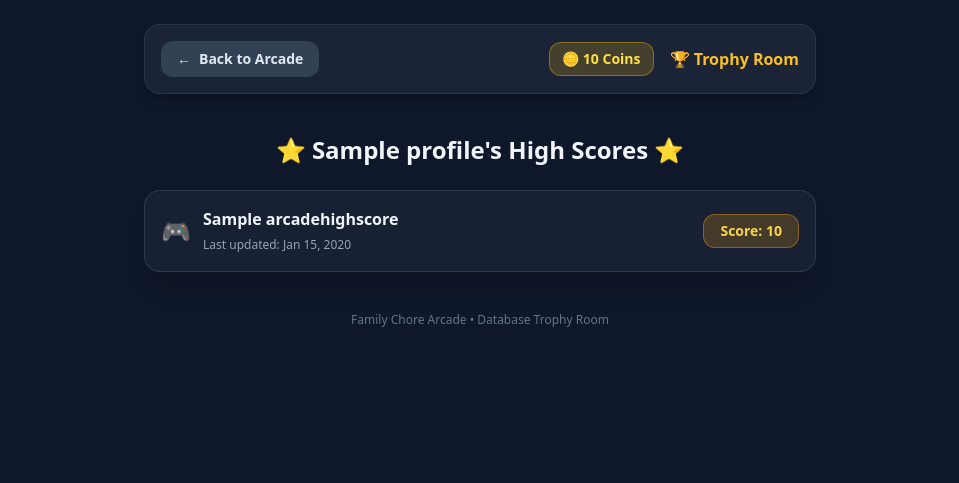
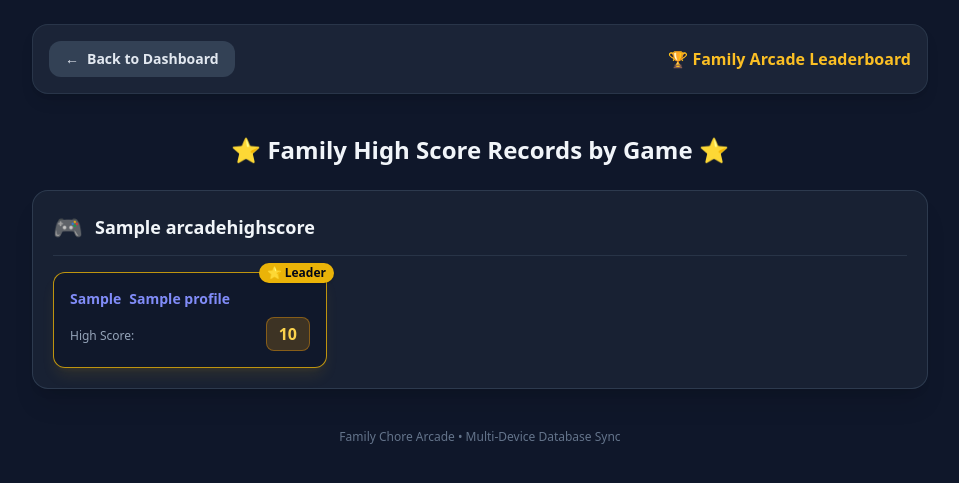
Before and after one commit to bryangerlach/family_chore_app, a Django app: page /child/1/arcade/scores/ in a window 1280 px wide. Shown: the top 483 px of the page, without its empty margins (160-1119 px from the left). Run offline with Django 5.2, Linux system fonts and the light colour scheme; tables that the repository leaves empty hold one stand-in row (values such as "Sample post"); some libraries are stand-ins or nearby versions.

Commit message:
show all scores

```diff
--- a/chores/models.py
+++ b/chores/models.py
@@ -263,5 +263,7 @@ class ParentNotificationConfig(models.Model):
     notify_reward_requested = models.BooleanField(default=True, help_text="Notify when a child requests a reward")
     notify_quiz_completed = models.BooleanField(default=False, help_text="Notify on quiz activity")
 
+    show_shared_leaderboard = models.BooleanField(default=True, help_text="Allow children to see each other's scores in the arcade")
+
     def __str__(self):
         return f"Notification Config for {self.parent.name}"
--- a/chores/templates/chores/arcade_hub.html
+++ b/chores/templates/chores/arcade_hub.html
@@ -10,7 +10,7 @@
 
     <!-- Top Header -->
     <div class="max-w-4xl mx-w-full w-full mx-auto flex justify-between items-center bg-slate-800/80 border border-slate-700/60 p-4 rounded-2xl shadow-lg">
-        <a href="{% url 'child_dashboard' profile.id %}" class="bg-slate-700 hover:bg-slate-600 text-slate-200 px-4 py-2 rounded-xl text-sm font-bold transition flex items-center gap-2">
+        <a href="{{ back_url }}" class="bg-slate-700 hover:bg-slate-600 text-slate-200 px-4 py-2 rounded-xl text-sm font-bold transition flex items-center gap-2">
             <span>←</span> Back to Dashboard
         </a>
         <div class="flex items-center gap-4">
--- a/chores/templates/chores/parent_leaderboard.html
+++ b/chores/templates/chores/arcade_leaderboard.html
@@ -8,10 +8,9 @@
 </head>
 <body class="bg-slate-900 text-slate-100 min-h-screen flex flex-col justify-start p-6">
 
-    <!-- Top Header -->
     <div class="max-w-4xl w-full mx-auto flex justify-between items-center bg-slate-800/80 border border-slate-700/60 p-4 rounded-2xl shadow-lg">
-        <a href="{% url 'parent_dashboard' %}" class="bg-slate-700 hover:bg-slate-600 text-slate-200 px-4 py-2 rounded-xl text-sm font-bold transition flex items-center gap-2">
-            <span>←</span> Back to Parent Dashboard
+        <a href="{{ dashboard_url }}" class="bg-slate-700 hover:bg-slate-600 text-slate-200 px-4 py-2 rounded-xl text-sm font-bold transition flex items-center gap-2">
+            <span>←</span> Back to Dashboard
         </a>
         <div class="flex items-center gap-3">
             <span class="font-bold text-amber-400">🏆 Family Arcade Leaderboard</span>
@@ -31,8 +30,18 @@
 
                 <div class="grid grid-cols-1 sm:grid-cols-2 md:grid-cols-3 gap-4">
                     {% for item in game.child_scores %}
-                        <div class="bg-slate-900/80 border border-slate-700/60 p-4 rounded-xl flex flex-col justify-between">
-                            <span class="font-bold text-indigo-400 text-sm mb-2">{{ item.child.name }}</span>
+                        <div class="bg-slate-900/80 border {% if item.is_leader %}border-yellow-500/80 shadow-lg shadow-yellow-500/10{% else %}border-slate-700/60{% endif %} p-4 rounded-xl flex flex-col justify-between relative">
+
+                            <!-- Leader Star Badge -->
+                            {% if item.is_leader and item.score != '---' %}
+                                <span class="absolute -top-2.5 -right-2 bg-yellow-500 text-slate-950 font-extrabold text-xs px-2 py-0.5 rounded-full shadow flex items-center gap-1">
+                                    ⭐ Leader
+                                </span>
+                            {% endif %}
+
+                            <span class="font-bold text-indigo-400 text-sm mb-2 flex items-center gap-2">
+                                <span>{{ item.child.emoji }}</span> {{ item.child.name }}
+                            </span>
                             <div class="flex items-baseline justify-between">
                                 <span class="text-xs text-slate-400">High Score:</span>
                                 <span class="bg-amber-500/20 border border-amber-500/40 text-amber-300 font-extrabold px-3 py-1 rounded-lg text-base">
--- a/chores/templates/chores/parent_dashboard.html
+++ b/chores/templates/chores/parent_dashboard.html
@@ -16,6 +16,9 @@
                 <p class="text-xs text-slate-400 mt-1">Manage family chores, rewards, quizzes, and approvals in one place.</p>
             </div>
             <div class="flex items-center gap-3">
+                <a href="{% url 'arcade_hub' parent_profile_id %}" class="bg-indigo-600 hover:bg-indigo-500 text-white font-bold px-4 py-2 rounded-xl text-xs shadow transition">
+                    🎮
+                </a>
                 <a href="{% url 'parent_dashboard' %}" class="bg-slate-700 hover:bg-slate-600 border border-slate-600 px-3.5 py-2 rounded-xl text-xs sm:text-sm font-medium text-slate-300 transition flex items-center gap-1" title="Refresh Dashboard">
                     🔄
                 </a>
@@ -98,9 +101,6 @@
                                 <div class="flex items-center gap-2">
                                      <a href="{% url 'child_dashboard' cs.child.id %}" class="bg-slate-700 hover:bg-slate-600 text-slate-200 px-3 py-1.5 rounded-xl text-xs font-bold transition">
                                         Dashboard →
-                                    </a>
-                                    <a href="{% url 'parent_arcade_leaderboard' %}" class="bg-amber-500/20 hover:bg-amber-500/30 border border-amber-500/40 text-amber-300 px-3 py-1.5 rounded-xl text-xs font-bold transition">
-                                        🏆 Scores
                                     </a>
                                     <!-- Star Count links directly to Star Ledger -->
                                     <a href="{% url 'child_star_history' cs.child.id %}" class="bg-amber-500/20 hover:bg-amber-500/30 border border-amber-500/40 text-amber-300 px-3 py-1.5 rounded-xl text-xs font-bold transition flex items-center gap-1 shadow" title="View Star Ledger">
--- a/chores/views.py
+++ b/chores/views.py
@@ -352,6 +352,7 @@ def parent_login(request):
 
         if parent_profile:
             request.session['is_parent_authenticated'] = True
+            request.session['parent_profile_id'] = parent_profile.id
             return redirect('parent_dashboard')
         else:
             error = "Incorrect PIN. Try again."
@@ -367,6 +368,16 @@ def parent_logout(request):
 def parent_dashboard(request):
     if not request.session.get('is_parent_authenticated'):
         return redirect('parent_login')
+
+    parent_profile_id = request.session.get('parent_profile_id')
+    if not parent_profile_id:
+        parent_profile = Profile.objects.filter(user_type='parent').first()
+        if parent_profile:
+            parent_profile_id = parent_profile.id
+            request.session['parent_profile_id'] = parent_profile_id
+
+    print("profile")
+    print(parent_profile_id)
 
     today = timezone.localdate()
     python_wd = today.weekday()
@@ -442,6 +453,7 @@ def parent_dashboard(request):
         'profiles': Profile.objects.all(),
         'quiz_questions': QuizQuestion.objects.all(),
         'coin_items': CoinStoreItem.objects.all(),
+        'parent_profile_id': parent_profile_id
     })
 
 
@@ -879,14 +891,21 @@ def delete_coin_store_item(request, item_id):
 
 
 def arcade_hub(request, profile_id):
-    profile = get_object_or_404(Profile, id=profile_id, user_type='child')
+    profile = get_object_or_404(Profile, id=profile_id)
+
+    if profile.user_type == 'parent':
+        back_url = reverse('parent_dashboard')
+    else:
+        back_url = reverse('child_dashboard', args=[profile.id])
+
     return render(request, 'chores/arcade_hub.html', {
         'profile': profile,
         'coin_balance': profile.get_coin_balance(),
+        'back_url': back_url,
     })
 
 def arcade_star_dash(request, profile_id):
-    profile = get_object_or_404(Profile, id=profile_id, user_type='child')
+    profile = get_object_or_404(Profile, id=profile_id)
     hs = ArcadeHighScore.objects.filter(child=profile, game_key='star_dash').first()
     return render(request, 'chores/arcade_dash.html', {
         'profile': profile,
@@ -895,7 +914,7 @@ def arcade_star_dash(request, profile_id):
     })
 
 def arcade_star_catcher(request, profile_id):
-    profile = get_object_or_404(Profile, id=profile_id, user_type='child')
+    profile = get_object_or_404(Profile, id=profile_id)
     hs = ArcadeHighScore.objects.filter(child=profile, game_key='star_catcher').first()
     return render(request, 'chores/arcade_catcher.html', {
         'profile': profile,
@@ -917,7 +936,7 @@ def arcade_bonus(request, profile_id):
     return JsonResponse({'status': 'success', 'new_balance': profile.get_coin_balance()})
 
 def arcade_balloon_pop(request, profile_id):
-    profile = get_object_or_404(Profile, id=profile_id, user_type='child')
+    profile = get_object_or_404(Profile, id=profile_id)
     hs = ArcadeHighScore.objects.filter(child=profile, game_key='balloon_pop').first()
     return render(request, 'chores/arcade_balloon.html', {
         'profile': profile,
@@ -926,7 +945,7 @@ def arcade_balloon_pop(request, profile_id):
     })
 
 def arcade_math_monster(request, profile_id):
-    profile = get_object_or_404(Profile, id=profile_id, user_type='child')
+    profile = get_object_or_404(Profile, id=profile_id)
     hs = ArcadeHighScore.objects.filter(child=profile, game_key='math_monster').first()
     return render(request, 'chores/arcade_math.html', {
         'profile': profile,
@@ -935,7 +954,7 @@ def arcade_math_monster(request, profile_id):
     })
 
 def arcade_memory_match(request, profile_id):
-    profile = get_object_or_404(Profile, id=profile_id, user_type='child')
+    profile = get_object_or_404(Profile, id=profile_id)
 
     hs_1 = ArcadeHighScore.objects.filter(child=profile, game_key='memory_match_1').first()
     hs_2 = ArcadeHighScore.objects.filter(child=profile, game_key='memory_match_2').first()
@@ -949,7 +968,7 @@ def arcade_memory_match(request, profile_id):
 
 @require_POST
 def submit_arcade_score(request, profile_id):
-    profile = get_object_or_404(Profile, id=profile_id, user_type='child')
+    profile = get_object_or_404(Profile, id=profile_id)
     try:
         data = json.loads(request.body)
         game_key = data.get('game_key')
@@ -1000,20 +1019,79 @@ def submit_arcade_score(request, profile_id):
     })
 
 def arcade_high_scores_view(request, profile_id):
-    profile = get_object_or_404(Profile, id=profile_id, user_type='child')
-    scores = ArcadeHighScore.objects.filter(child=profile).order_by('-updated_at')
+    profile = get_object_or_404(Profile, id=profile_id)
 
-    return render(request, 'chores/arcade_scores.html', {
-        'profile': profile,
-        'scores': scores,
-        'coin_balance': profile.get_coin_balance(),
-    })
+    if profile.user_type == 'parent':
+        dashboard_url = reverse('parent_dashboard')
+    else:
+        dashboard_url = reverse('child_dashboard', args=[profile.id])
+
+    config = ParentNotificationConfig.objects.first()
+    show_shared = config.show_shared_leaderboard if config else True
+
+    if show_shared or profile.user_type == 'parent':
+        players = Profile.objects.all()
+        all_scores = ArcadeHighScore.objects.select_related('child').all()
+        unique_games = all_scores.values('game_key', 'game_title').distinct()
+        score_map = {(s.game_key, s.child_id): s for s in all_scores}
+
+        leaderboard_data = []
+        for game in unique_games:
+            game_key = game['game_key']
+            game_title = game['game_title']
+            is_memory_match = ('memory' in game_key.lower())
+            default_score = 999 if is_memory_match else '---'
+
+            # First, gather scores for this game to find the winning benchmark
+            valid_scores = []
+            for player in players:
+                score_obj = score_map.get((game_key, player.id))
+                if score_obj:
+                    valid_scores.append(score_obj.score)
+
+            # Determine the best score value (lowest for memory, highest for others)
+            best_score = None
+            if valid_scores:
+                best_score = min(valid_scores) if is_memory_match else max(valid_scores)
+
+            row = {'game_key': game_key, 'game_title': game_title, 'child_scores': []}
+            for player in players:
+                score_obj = score_map.get((game_key, player.id))
+                score_val = score_obj.score if score_obj else default_score
+
+                # Check if this player holds the top record
+                is_leader = (best_score is not None and score_val == best_score)
+
+                row['child_scores'].append({
+                    'child': player,
+                    'score': score_val,
+                    'is_leader': is_leader, # <-- Flag leader
+                    'updated_at': score_obj.updated_at if score_obj else None
+                })
+            leaderboard_data.append(row)
+
+        return render(request, 'chores/arcade_leaderboard.html', {
+            'profile': profile,
+            'coin_balance': profile.get_coin_balance(),
+            'leaderboard_data': leaderboard_data,
+            'dashboard_url': dashboard_url,
+            'is_shared_view': True,
+        })
+    else:
+        scores = ArcadeHighScore.objects.filter(child=profile).order_by('-updated_at')
+        return render(request, 'chores/arcade_scores.html', {
+            'profile': profile,
+            'scores': scores,
+            'coin_balance': profile.get_coin_balance(),
+            'dashboard_url': dashboard_url,
+            'is_shared_view': False,
+        })
 
 def parent_arcade_leaderboard(request):
     if not request.session.get('is_parent_authenticated'):
         return redirect('parent_login')
 
-    children = Profile.objects.filter(user_type='child')
+    children = Profile.objects.filter()
 
     # Fetch all database high scores
     all_scores = ArcadeHighScore.objects.select_related('child').all()
@@ -1045,7 +1123,7 @@ def parent_arcade_leaderboard(request):
             })
         leaderboard_data.append(row)
 
-    return render(request, 'chores/parent_leaderboard.html', {
+    return render(request, 'chores/arcade_leaderboard.html', {
         'children': children,
         'leaderboard_data': leaderboard_data,
     })
@@ -1099,7 +1177,7 @@ def pet_action_clean(request, profile_id):
     })
 
 def arcade_number_runner(request, profile_id):
-    profile = get_object_or_404(Profile, id=profile_id, user_type='child')
+    profile = get_object_or_404(Profile, id=profile_id)
 
     # Fetch high score from database
     high_score_obj = ArcadeHighScore.objects.filter(child=profile, game_key='number_runner').first()
@@ -1112,7 +1190,7 @@ def arcade_number_runner(request, profile_id):
     })
 
 def arcade_fireworks(request, profile_id):
-    profile = get_object_or_404(Profile, id=profile_id, user_type='child')
+    profile = get_object_or_404(Profile, id=profile_id)
     hs = ArcadeHighScore.objects.filter(child=profile, game_key='star_fireworks').first()
     return render(request, 'chores/arcade_fireworks.html', {
         'profile': profile,
@@ -1121,7 +1199,7 @@ def arcade_fireworks(request, profile_id):
     })
 
 def arcade_number_jump(request, profile_id):
-    profile = get_object_or_404(Profile, id=profile_id, user_type='child')
+    profile = get_object_or_404(Profile, id=profile_id)
     hs = ArcadeHighScore.objects.filter(child=profile, game_key='number_jump').first()
     return render(request, 'chores/arcade_number_jump.html', {
         'profile': profile,
@@ -1142,6 +1220,7 @@ def update_notifications(request):
         config.notify_chore_waiting = 'notify_chore_waiting' in request.POST
         config.notify_reward_requested = 'notify_reward_requested' in request.POST
         config.notify_quiz_completed = 'notify_quiz_completed' in request.POST
+        config.show_shared_leaderboard = 'show_shared_leaderboard' in request.POST
         config.save()
 
     return redirect('management_hub')
```
Also changed, not shown: chores/templates/chores/management_hub.html (+10 -1 lines), chores/migrations/0020_parentnotificationconfig_show_shared_leaderboard.py (added).
